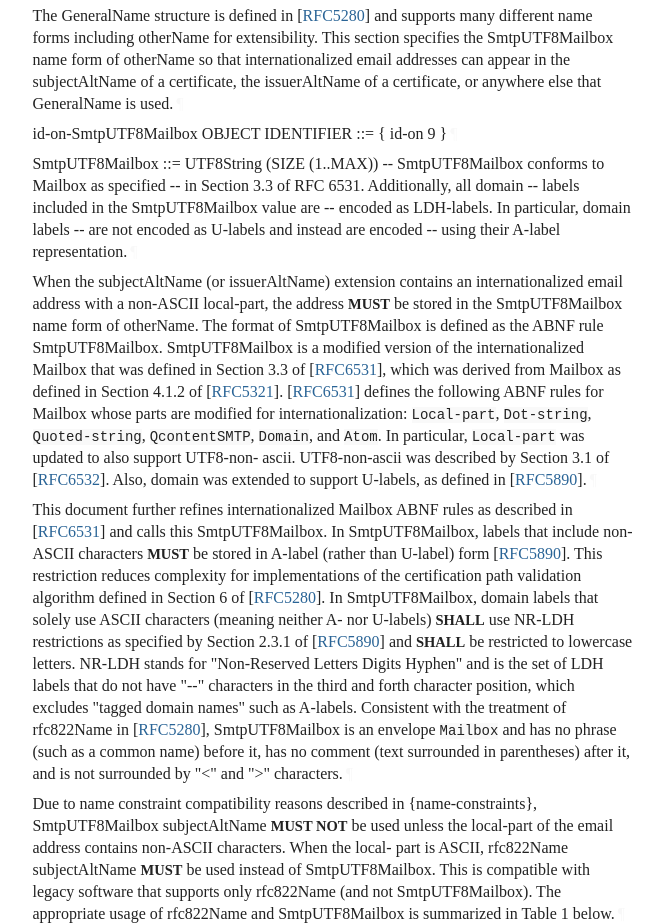
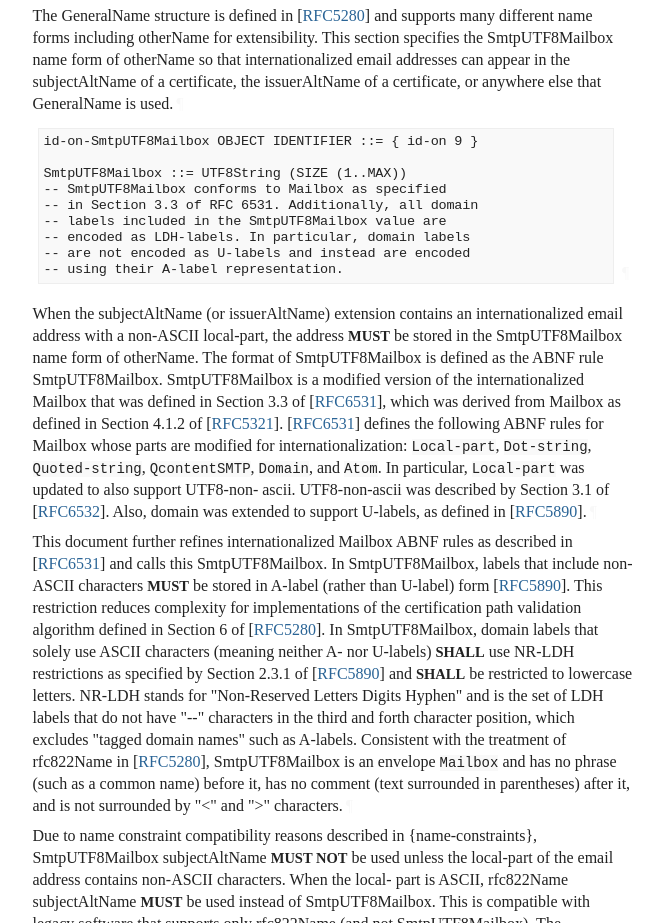
Before and after one commit to CBonnell/draft-lamps-rfc8398-bis, a plain HTML site: page draft-bonnell-lamps-rfc8398bis.html in a window 1280 px wide. Shown: the part 1306-2229 px from the top of the page, without its empty margins (92-755 px from the left). Drawn offline with Linux system fonts and the light colour scheme; a web font is replaced by a local one.

Commit message:
Script updating gh-pages from fb3101f. [ci skip]

```diff
--- a/draft-bonnell-lamps-rfc8398bis.html
+++ b/draft-bonnell-lamps-rfc8398bis.html
@@ -1264,15 +1264,20 @@ section specifies the SmtpUTF8Mailbox name form of otherName so that
 internationalized email addresses can appear in the subjectAltName of
 a certificate, the issuerAltName of a certificate, or anywhere else
 that GeneralName is used.<a href="#section-3-1" class="pilcrow">¶</a></p>
-<p id="section-3-2">id-on-SmtpUTF8Mailbox OBJECT IDENTIFIER ::= { id-on 9 }<a href="#section-3-2" class="pilcrow">¶</a></p>
-<p id="section-3-3">SmtpUTF8Mailbox ::= UTF8String (SIZE (1..MAX))
+<div class="alignLeft art-text artwork" id="section-3-2">
+<pre>
+id-on-SmtpUTF8Mailbox OBJECT IDENTIFIER ::= { id-on 9 }
+
+SmtpUTF8Mailbox ::= UTF8String (SIZE (1..MAX))
 -- SmtpUTF8Mailbox conforms to Mailbox as specified
 -- in Section 3.3 of RFC 6531. Additionally, all domain
 -- labels included in the SmtpUTF8Mailbox value are
 -- encoded as LDH-labels. In particular, domain labels
 -- are not encoded as U-labels and instead are encoded
--- using their A-label representation.<a href="#section-3-3" class="pilcrow">¶</a></p>
-<p id="section-3-4">When the subjectAltName (or issuerAltName) extension contains an
+-- using their A-label representation.
+</pre><a href="#section-3-2" class="pilcrow">¶</a>
+</div>
+<p id="section-3-3">When the subjectAltName (or issuerAltName) extension contains an
 internationalized email address with a non-ASCII local-part, the
 address <span class="bcp14">MUST</span> be stored in the SmtpUTF8Mailbox name form of otherName.
 The format of SmtpUTF8Mailbox is defined as the ABNF rule
@@ -1285,8 +1290,8 @@ whose parts are modified for internationalization: <code>Local-part</code>,
 In particular, <code>Local-part</code> was updated to also support UTF8-non-
 ascii.  UTF8-non-ascii was described by Section 3.1 of <span>[<a href="#RFC6532" class="cite xref">RFC6532</a>]</span>.
 Also, domain was extended to support U-labels, as defined in
-<span>[<a href="#RFC5890" class="cite xref">RFC5890</a>]</span>.<a href="#section-3-4" class="pilcrow">¶</a></p>
-<p id="section-3-5">This document further refines internationalized Mailbox ABNF rules as
+<span>[<a href="#RFC5890" class="cite xref">RFC5890</a>]</span>.<a href="#section-3-3" class="pilcrow">¶</a></p>
+<p id="section-3-4">This document further refines internationalized Mailbox ABNF rules as
 described in <span>[<a href="#RFC6531" class="cite xref">RFC6531</a>]</span> and calls this SmtpUTF8Mailbox.  In
 SmtpUTF8Mailbox, labels that include non-ASCII characters <span class="bcp14">MUST</span> be
 stored in A-label (rather than U-label) form <span>[<a href="#RFC5890" class="cite xref">RFC5890</a>]</span>.  This
@@ -1302,18 +1307,18 @@ names" such as A-labels.  Consistent with the treatment of rfc822Name
 in <span>[<a href="#RFC5280" class="cite xref">RFC5280</a>]</span>, SmtpUTF8Mailbox is an envelope <code>Mailbox</code> and has no
 phrase (such as a common name) before it, has no comment (text
 surrounded in parentheses) after it, and is not surrounded by "&lt;" and
-"&gt;" characters.<a href="#section-3-5" class="pilcrow">¶</a></p>
-<p id="section-3-6">Due to name constraint compatibility reasons described in {name-constraints},
+"&gt;" characters.<a href="#section-3-4" class="pilcrow">¶</a></p>
+<p id="section-3-5">Due to name constraint compatibility reasons described in {name-constraints},
 SmtpUTF8Mailbox subjectAltName <span class="bcp14">MUST NOT</span> be used unless the local-part
 of the email address contains non-ASCII characters.  When the local-
 part is ASCII, rfc822Name subjectAltName <span class="bcp14">MUST</span> be used instead of
 SmtpUTF8Mailbox.  This is compatible with legacy software that
 supports only rfc822Name (and not SmtpUTF8Mailbox).  The appropriate
 usage of rfc822Name and SmtpUTF8Mailbox is summarized in Table 1
-below.<a href="#section-3-6" class="pilcrow">¶</a></p>
-<p id="section-3-7">SmtpUTF8Mailbox is encoded as UTF8String.  The UTF8String encoding
+below.<a href="#section-3-5" class="pilcrow">¶</a></p>
+<p id="section-3-6">SmtpUTF8Mailbox is encoded as UTF8String.  The UTF8String encoding
 <span class="bcp14">MUST NOT</span> contain a Byte-Order-Mark (BOM) <span>[<a href="#RFC3629" class="cite xref">RFC3629</a>]</span> to aid consistency
-across implementations, particularly for comparison.<a href="#section-3-7" class="pilcrow">¶</a></p>
+across implementations, particularly for comparison.<a href="#section-3-6" class="pilcrow">¶</a></p>
 <span id="name-email-address-formatting"></span><div id="santypes">
 <table class="center" id="table-1">
         <caption>
@@ -1338,7 +1343,7 @@ across implementations, particularly for comparison.<a href="#section-3-7" class
         </tbody>
       </table>
 </div>
-<p id="section-3-9">Non-ASCII local-part values may additionally include ASCII characters.<a href="#section-3-9" class="pilcrow">¶</a></p>
+<p id="section-3-8">Non-ASCII local-part values may additionally include ASCII characters.<a href="#section-3-8" class="pilcrow">¶</a></p>
 </section>
 </div>
 <div id="idna2008">
```
Also changed, not shown: draft-bonnell-lamps-rfc8398bis.txt.
